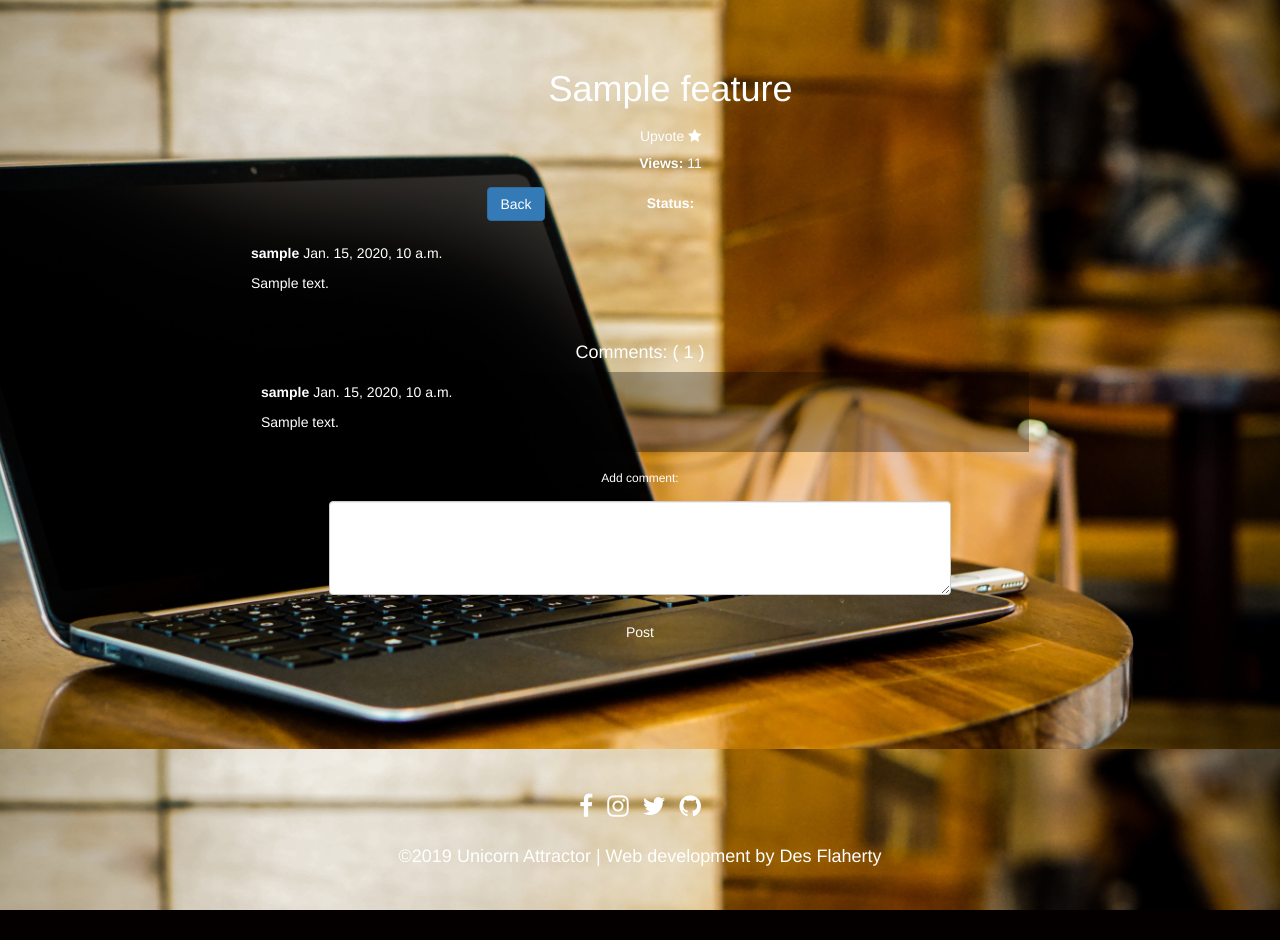
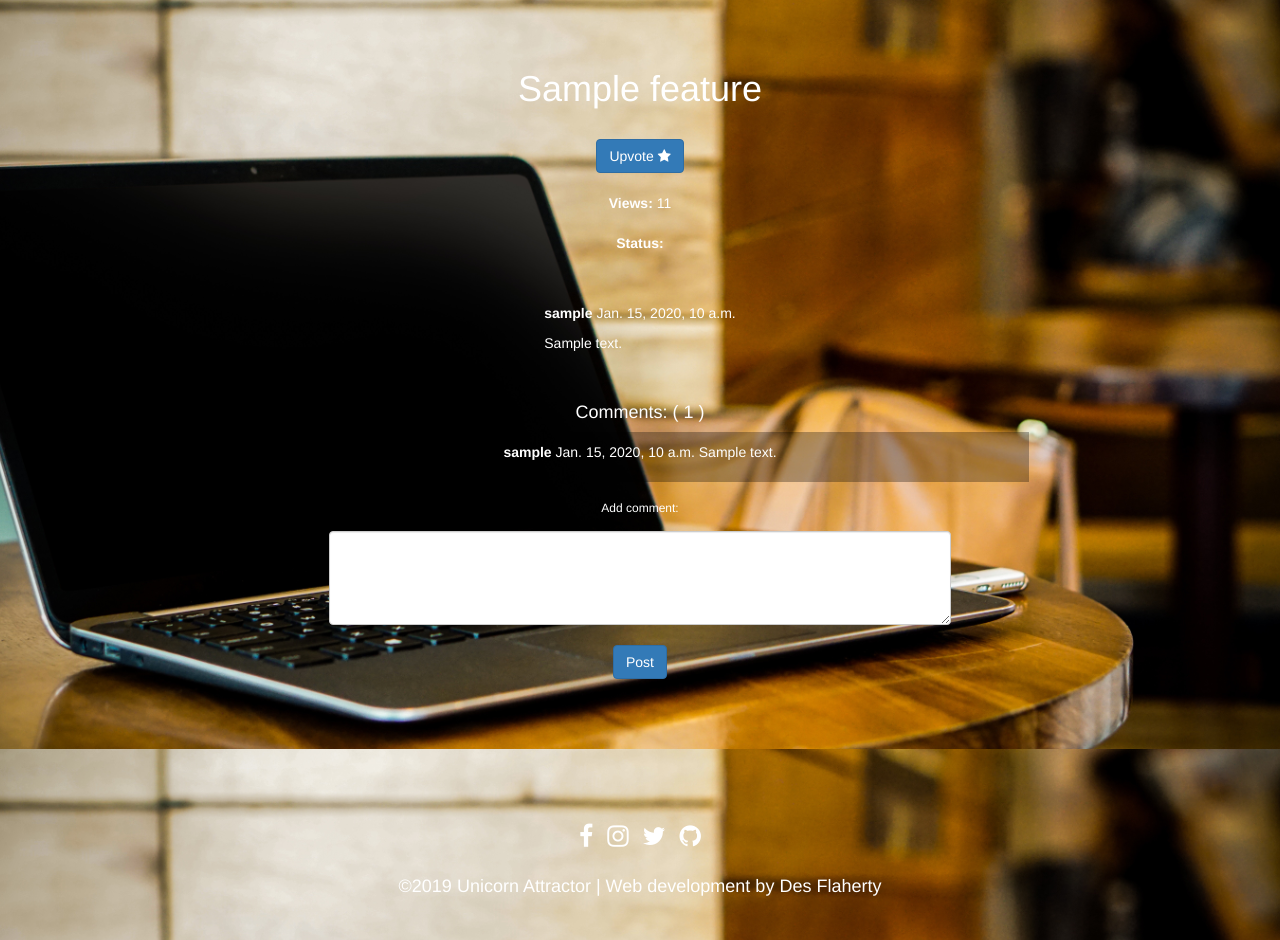
Before and after one commit to desflaherty/Unicorn_issue_tracker, a Django app: page /features/feature_detail/1/ in a window 1280 px wide. Shown: the part 51-991 px from the top of the page. Before the commit the page ends 961 px from the top, so only its background shows below. Run offline with Django 3.2, Linux system fonts and the light colour scheme; tables that the repository leaves empty hold one stand-in row (values such as "Sample post"); some libraries are stand-ins or nearby versions.

Commit message:
styling display for posted comments on feature details page

```diff
--- a/features/templates/feature_details.html
+++ b/features/templates/feature_details.html
@@ -6,11 +6,8 @@
 <div class="container center">
 
 
-
-
-    <a class="btn btn-primary back-btn" href="{% url 'features' %}">Back</a>
-    <div class='inline pos-r'>
-        <h1 class='text-shadow'>{{items.name}}</h1>
+    <div class='inline'>
+        <h1 class='feature-details-h'>{{items.name}}</h1>
 
 
         {% if user.username == 'admin' %}
@@ -25,21 +22,15 @@
         <form class='inline' method="post" action="{% url 'add_to_cart' items.id %}">
             {% csrf_token %}
             <input type="hidden" name="quantity" value="1">
-
-
-
-
+            <a class="btn btn-primary" href="{% url 'features' %}">Back</a>
             <button type='submit' class='btn btn-primary'>Upvote <i class="fa fa-star" aria-hidden="true"></i></button>
-
-
-
          </form>
 
 
         {% endif %}
 
         {% else %}
-        <div class='btn btn-secondary'>Upvote <i class="fa fa-star" aria-hidden="true"></i></div>
+        <div class='btn btn-primary'>Upvote <i class="fa fa-star" aria-hidden="true"></i></div>
         {% endif %}
 
 
@@ -63,7 +54,7 @@
     </div>
 
     <div class='center comments'>
-        <div class="ticket-description inline">
+        <div class="feature-description inline">
    <div>
                 <p class="creator-and-date inline"><b>{{items.username}}</b> {{items.created_date}}</p>
                 {% if user.is_active and items.username == user %}
@@ -92,7 +83,7 @@
                 {% if user.is_active and comment.username == user %}
                 <p class='inline online'> Online </p>
                 {% endif %}
-                <p class='description'>{{comment.comment}}</p>
+                <p class='description inline'>{{comment.comment}}</p>
             </div>
 
         </div>
@@ -114,7 +105,7 @@
                 {% if user.is_authenticated %}
                 <button class="btn btn-primary inline" type="submit">Post</button>
                 {% else %}
-                <div class="btn btn-secondary inline">Post</div>
+                <div class="btn btn-primary inline">Post</div>
                 {% endif %}
             </form>
 
--- a/static/css/style.css
+++ b/static/css/style.css
@@ -178,6 +178,11 @@
     color: #A9A9A9;
 }
 
+.footer-block {
+    width: 100%;
+    height: 80px;
+}
+
 /**************PROFILE FORM STYLING************************/
 
 .profile-head {
@@ -307,7 +312,7 @@
 .comments {
     width: 70%;
     margin: 0 auto;
-    text-align: left;
+    text-align: center;
     padding: 10px;
     margin-top: 10px;
 }
@@ -327,12 +332,10 @@
     font-size: 14px;
 }
 
+.feature-details-h {
+    padding-bottom: 20px;
+}
 
-
-
-/**************FOOTER FORM STYLING************************/
-
-.footer-block {
-    width: 100%;
-    height: 80px;
+.views {
+    padding-top: 20px;
 }
```
